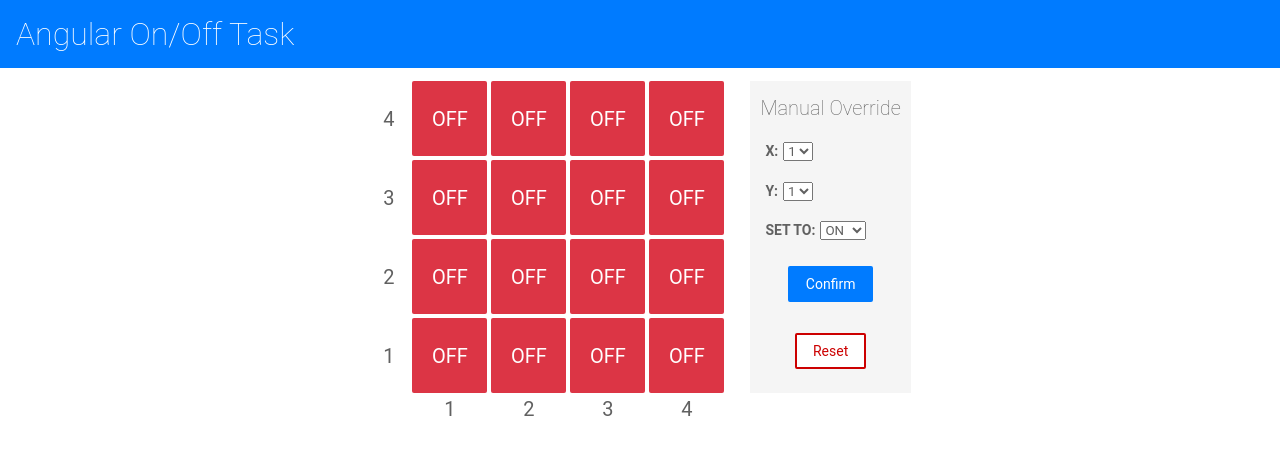
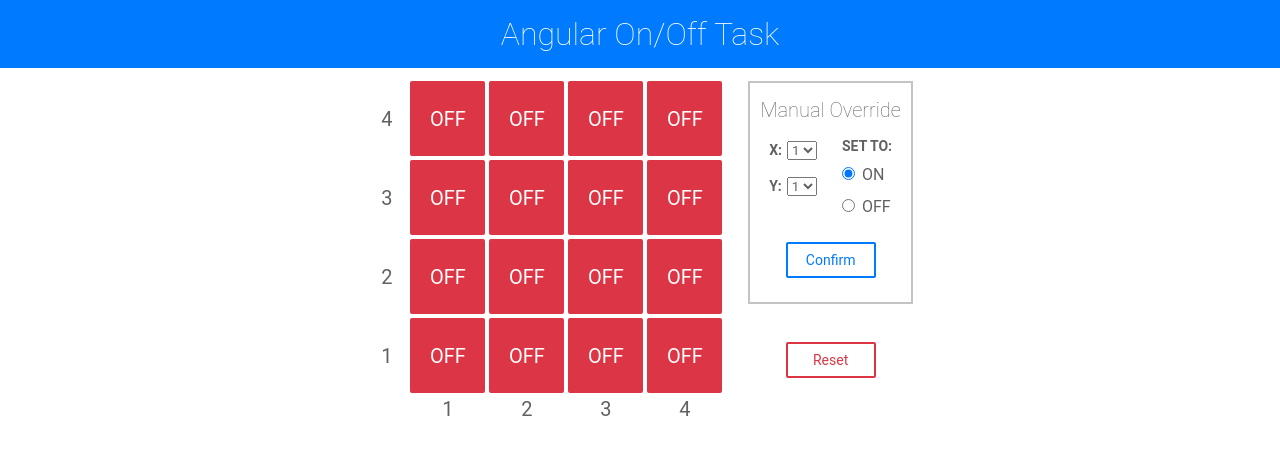
Before and after one commit to bugrafelekoglu/eng-central-angular-task, an Angular app: page / in a window 1280 px wide. Shown: the top 454 px of the page. Built offline with nearby package versions, Linux system fonts and the light colour scheme.

Commit message:
Last bugs fixed + some style changes

```diff
--- a/src/app/app.module.ts
+++ b/src/app/app.module.ts
@@ -1,5 +1,6 @@
 import { NgModule } from '@angular/core';
 import { BrowserModule } from '@angular/platform-browser';
+import { FormsModule } from '@angular/forms';
 import { AppComponent } from './app.component';
 import { TopBarComponent } from './top-bar/top-bar.component';
 import { OnOffButtonComponent } from './on-off-button/on-off-button.component';
@@ -9,6 +10,7 @@ import { ButtonSettingsComponent } from './button-settings/button-settings.compo
 @NgModule({
   imports: [
     BrowserModule,
+    FormsModule
   ],
   declarations: [
     AppComponent,
--- a/src/app/button-grid/button-grid.component.ts
+++ b/src/app/button-grid/button-grid.component.ts
@@ -1,5 +1,5 @@
 import { Component, OnInit } from '@angular/core';
-import { Input } from '@angular/core';
+import { Input, Output, EventEmitter } from '@angular/core';
 
 @Component({
   selector: 'app-button-grid',
@@ -7,15 +7,15 @@ import { Input } from '@angular/core';
   styleUrls: ['./button-grid.component.css']
 })
 export class ButtonGridComponent implements OnInit {
-  // Boolean grid which represents button states passed from parent button-settings
+  // Boolean grid comes from button-settings to create button grid
   @Input() grid: boolean[][];
-
+  @Output() forwardToggle = new EventEmitter();
   constructor() { }
 
   ngOnInit() { }
 
-  // Changes of each individual buttons obtained by this method
-  receiveToggle($event) {
-    this.grid[$event.y][$event.x]=$event.status;
+  // Receives status info and forwards it to button-settings
+  receiveToggle(event) {
+    this.forwardToggle.emit(event);
   }
 }
--- a/src/app/button-settings/button-settings.component.css
+++ b/src/app/button-settings/button-settings.component.css
@@ -1,12 +1,21 @@
 .confirm {
+  border: 2px solid currentColor;
+  background-color: white;
+  color: #007BFF;
+  width: 90px;
+}
+
+.confirm:hover {
   border: 2px solid #007BFF;
   background-color: #007BFF;
+  color: white;
 }
 
 .reset {
   border: 2px solid currentColor;
   background-color: white;
-  color: #cc0000;
+  color: #DC3545;
+  width: 90px;
 }
 
 .reset:hover {
--- a/src/app/button-settings/button-settings.component.html
+++ b/src/app/button-settings/button-settings.component.html
@@ -1,34 +1,40 @@
-<app-button-grid [grid]="grid"></app-button-grid>
-<div class="right-panel">
+<app-button-grid [grid]="grid" (forwardToggle)="toggleHandler($event)"></app-button-grid>
+<div class="settings-panel">
+  <div class="confirm-panel">
     <h2>Manual Override</h2>
+    <div class="row">
+      <div>
         <div>
           <label id="xAxis">X:</label>
-    <select class="form-control" (change)="selectX($event.target.value)">
-      <option value="0">1</option>
-      <option value="1">2</option>
-      <option value="2">3</option>
-      <option value="3">4</option>
+          <select class="form-control" [(ngModel)]="ySel">
+            <option [ngValue]="0">1</option>
+            <option [ngValue]="1">2</option>
+            <option [ngValue]="2">3</option>
+            <option [ngValue]="3">4</option>
           </select>
         </div>
         <div>
           <label id="yAxis">Y:</label>
-    <select class="form-control" (change)="selectY($event.target.value)">
-      <option value="0">1</option>
-      <option value="1">2</option>
-      <option value="2">3</option>
-      <option value="3">4</option>
+          <select class="form-control" [(ngModel)]="xSel">
+            <option [ngValue]="0">1</option>
+            <option [ngValue]="1">2</option>
+            <option [ngValue]="2">3</option>
+            <option [ngValue]="3">4</option>
           </select>
         </div>
-  <div>
-    <label id="select-radio">Set to:</label>
-    <select class="form-control" (change)="selectStatus($event.target.value)">
-      <option value="true">ON</option>
-      <option value="false">OFF</option>
-    </select>
+      </div>
+      <div class="radio-panel">
+        <label>Set to:</label>
+        <br/>
+        <input type="radio" name="statSel" [(ngModel)]="statSel" [value]="true"> ON
+        <br/>
+        <input type="radio" name="statSel" [(ngModel)]="statSel" [value]="false"> OFF
+      </div>
     </div>
     <p>
       <button class="confirm" (click)="confirm()">Confirm</button>
     </p>
+  </div>
   <p>
     <button class="reset" (click)="reset()">Reset</button>
   </p>
--- a/src/app/button-settings/button-settings.component.ts
+++ b/src/app/button-settings/button-settings.component.ts
@@ -12,8 +12,7 @@ export class ButtonSettingsComponent implements OnInit {
   ySel: number;
   statSel: boolean;
 
-  constructor() {
-  }
+  constructor() { }
 
   // Initializing the selections and grid
   ngOnInit() {
@@ -26,6 +25,11 @@ export class ButtonSettingsComponent implements OnInit {
                  [false, false, false, false]];
   }
 
+  // Changes of each individual buttons obtained by this method
+  toggleHandler(event) {
+    this.grid[event.y][event.x] = event.status;
+  }
+
   // Resetting grid status
   reset() {
     this.grid = [[false, false, false, false],
@@ -34,21 +38,6 @@ export class ButtonSettingsComponent implements OnInit {
                  [false, false, false, false]];
   }
 
-  // Dropdown selection of X axis
-  selectX(xVal) {
-    this.xSel = xVal;
-  }
-
-  // Dropdown selection of Y axis
-  selectY(yVal) {
-    this.ySel = yVal;
-  }
-
-  // Dropdown selection of status
-  selectStatus(stat) {
-    this.statSel = stat;
-  }
-
   // Confirming the status change on selected button
   confirm() {
     this.grid[this.ySel][this.xSel] = this.statSel;
--- a/src/app/on-off-button/on-off-button.component.ts
+++ b/src/app/on-off-button/on-off-button.component.ts
@@ -11,7 +11,6 @@ export class OnOffButtonComponent implements OnInit {
   @Input() status: boolean;
   @Input() x: number;
   @Input() y: number;
-  // When clicked on the button itself, it emits a change about its state and location to button-grid
   @Output() toggleEvent = new EventEmitter();
 
   // Two properties of button adapts themselves to changes
@@ -22,7 +21,7 @@ export class OnOffButtonComponent implements OnInit {
 
   ngOnInit() { }
 
-  // When clicked an event emitted to button-grid
+  // When button is clicked, the status info sent to button-grid
   toggle() {
     this.toggleEvent.emit({status: !this.status, x:this.x, y:this.y});
   }
--- a/src/styles.css
+++ b/src/styles.css
@@ -23,7 +23,8 @@ body {
 
 .row {
   display: flex;
-  justify-content: space-evenly;
+  flex-flow: row nowrap;
+  justify-content: space-between;
 }
 
 /* Text */
@@ -120,22 +121,29 @@ label {
 app-button-settings {
   display: flex;
   flex-flow: row wrap;
-  justify-content: space-between;
 }
 
-.right-panel {
+.settings-panel {
   display: flex;
   flex-flow: column nowrap;
   justify-content: space-between;
   align-items: center;
   margin: 13px;
-  background-color: #f5f5f5;
-  padding: 10px;
-  height: 312px;
+  height: 311px;
 }
 
-.right-panel div {
-  align-self: flex-start;
+.confirm-panel {
+  display: flex;
+  flex-flow: column nowrap;
+  justify-content: space-between;
+  align-items: center;
+  border: 2px solid #c4c4c4;
+  padding: 10px;
+}
+
+.radio-panel {
+  margin-top: -4px;
+  padding-left: 20px;
 }
 
 /* Top Bar */
@@ -146,7 +154,7 @@ app-top-bar {
   padding: 16px;
   display: flex;
   flex-direction: row;
-  justify-content: space-between;
+  justify-content: center;
   align-items: center;
 }
 
```
Lines whose indentation alone changed are shown as unchanged.
